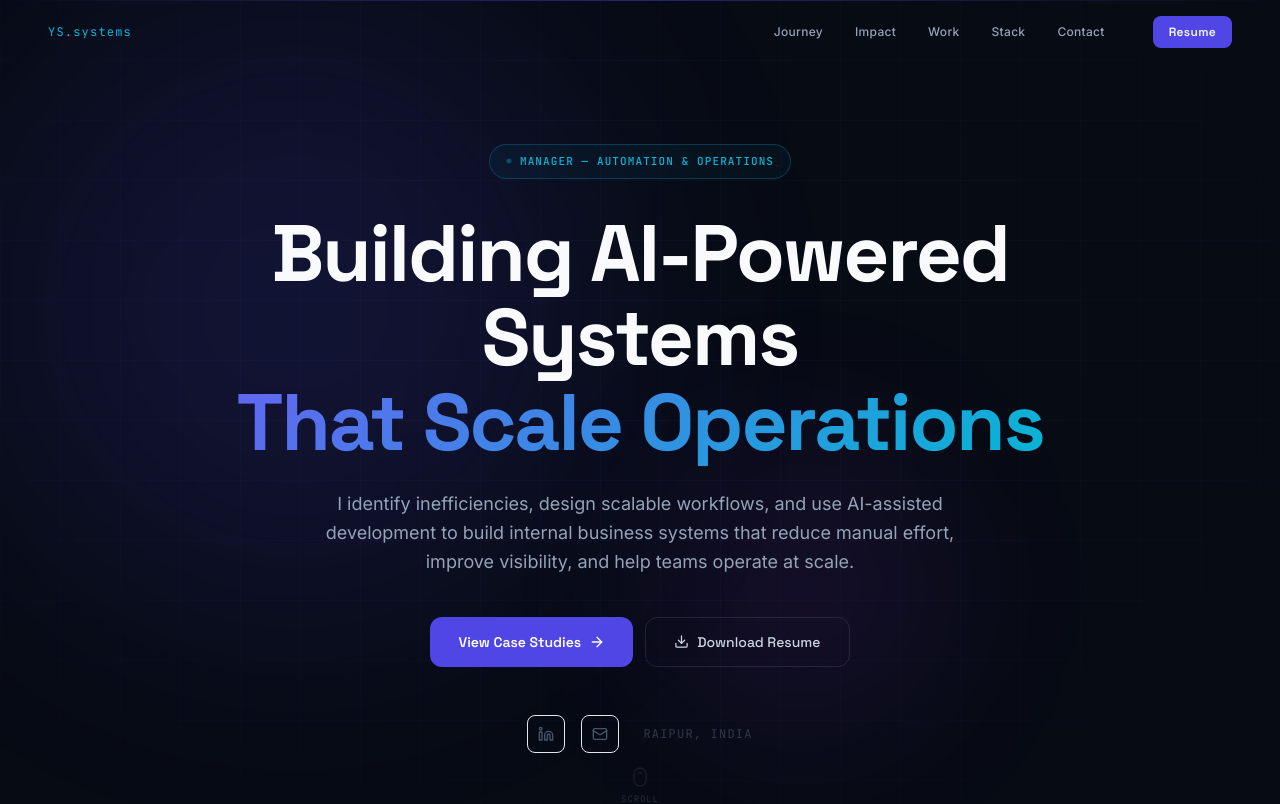
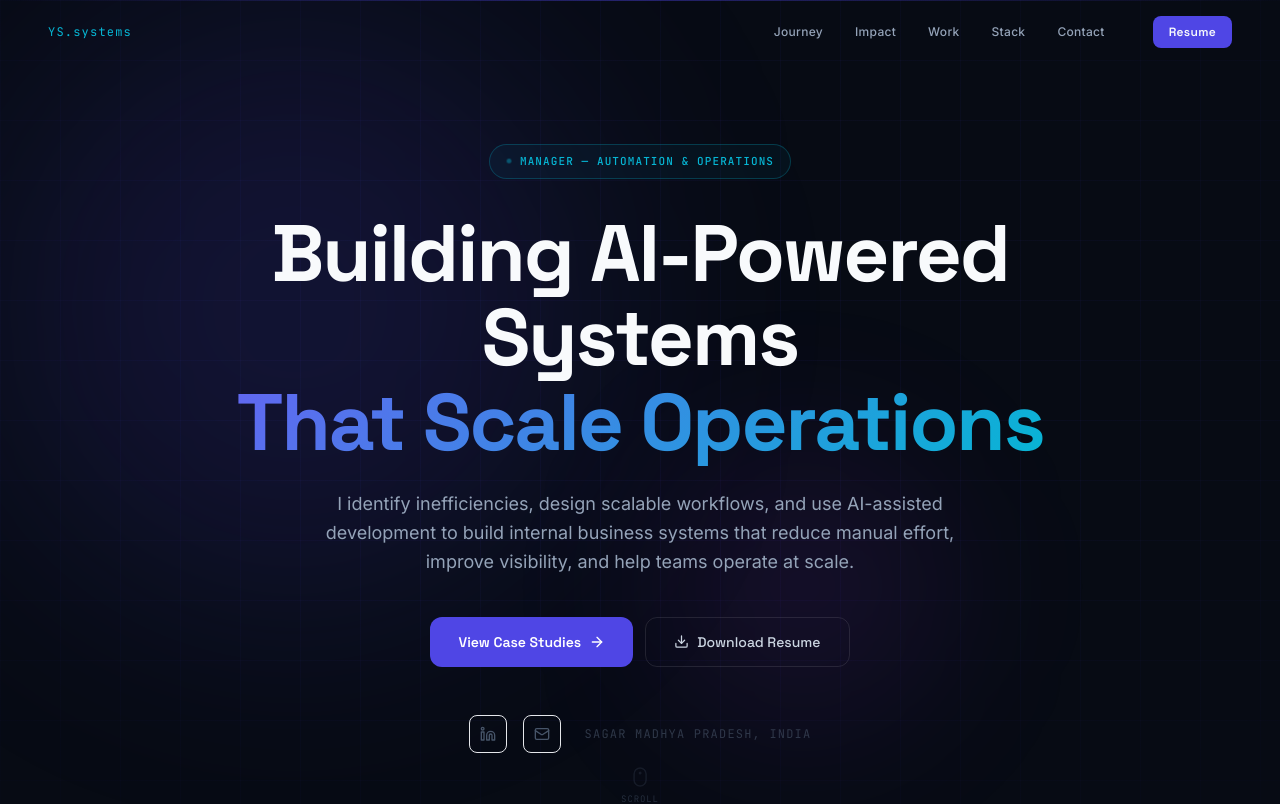
Before and after one commit to YashwantYS/ys-portfolio, a React (Vite) app: page / in a window 1280 px wide. Shown: the top 804 px of the page. Built offline with nearby package versions, Linux system fonts and the light colour scheme.

Commit message:
fix location

```diff
--- a/src/components/Hero.jsx
+++ b/src/components/Hero.jsx
@@ -108,7 +108,7 @@ export default function Hero() {
               <Icon size={16} />
             </a>
           ))}
-          <span className="text-xs font-mono text-slate-dim/60 tracking-widest uppercase ml-2">Raipur, India</span>
+          <span className="text-xs font-mono text-slate-dim/60 tracking-widest uppercase ml-2">Sagar Madhya Pradesh, India</span>
         </motion.div>
       </div>
 
```
